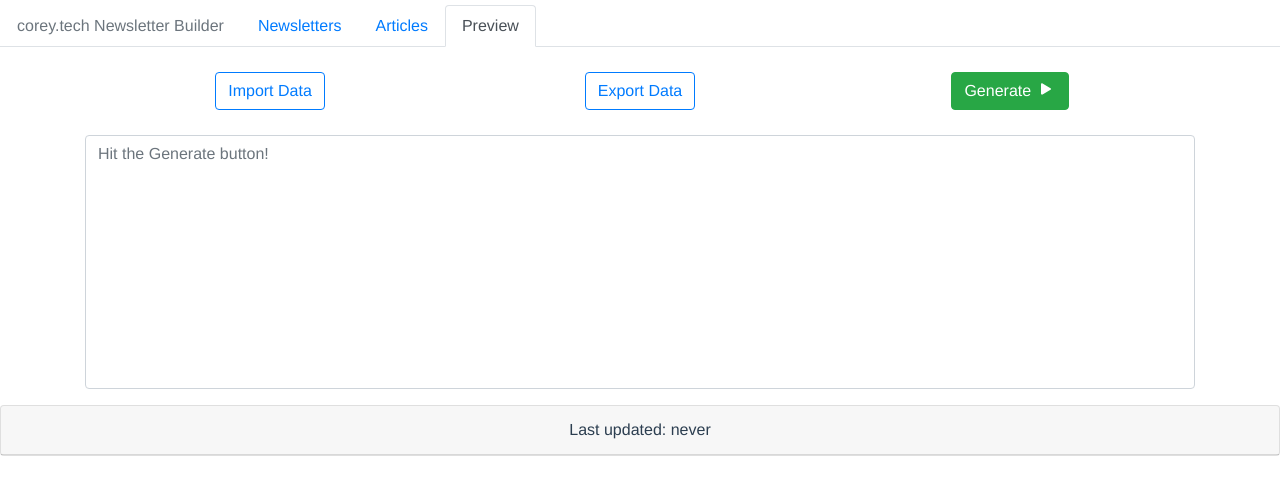
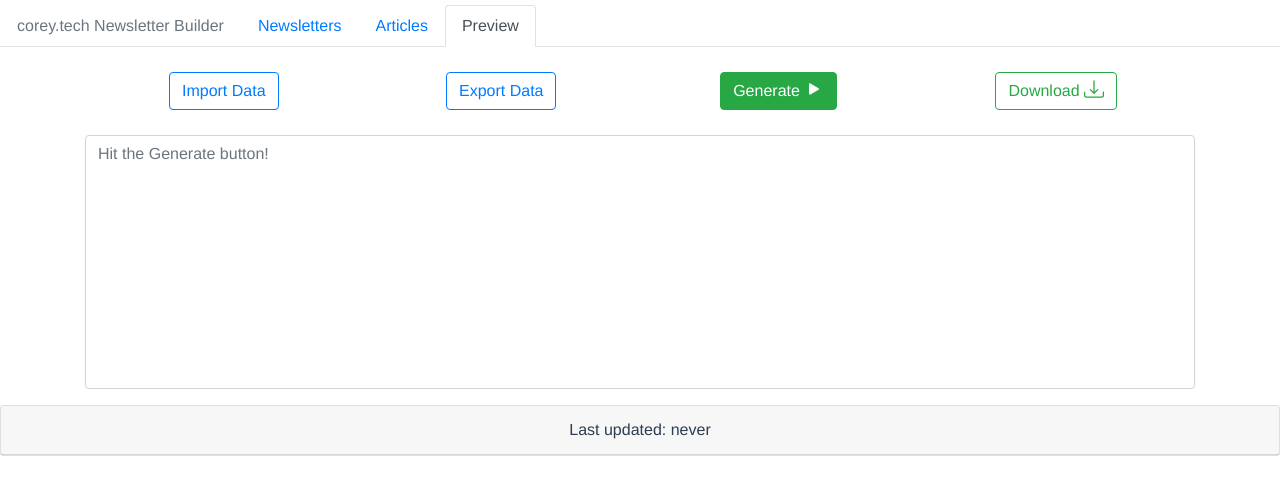
Before and after one commit to mechtron/newsletter-builder, a Vue app in the folder web/: page /#/preview in a window 1280 px wide. Shown: the top 494 px of the page. Built offline with nearby package versions, Linux system fonts and the light colour scheme.

Commit message:
Add Download button to download newsletter markdown

```diff
--- a/web/src/components/Preview.vue
+++ b/web/src/components/Preview.vue
@@ -13,6 +13,11 @@
               <b-col>
                   <b-button id="generate-button" variant="success" @click="generateNewsletter">
                   Generate <b-icon icon="play-fill"></b-icon>
+                  </b-button>
+              </b-col>
+              <b-col>
+                  <b-button id="download-button" variant="outline-success" @click="downloadNewsletter">
+                  Download <b-icon icon="download"></b-icon>
                   </b-button>
               </b-col>
           </b-row>
@@ -75,9 +80,9 @@
         this.setNewsletterMarkup(newsletter_markdown)
         this.updateLastUpdated()
       },
-      downloadJsonFile(json, name) {
+      downloadFile(json, name, type) {
         const a = document.createElement('a');
-        a.href = URL.createObjectURL(new Blob([json], { type: "text/json" }));
+        a.href = URL.createObjectURL(new Blob([json], { type: type }));
         a.download = name;
         a.click();
       },
@@ -86,7 +91,7 @@
         this.generateNewsletter(evt)
         var exported_data = JSON.stringify(this.newsletters)
         var exported_filename =  "newsletter-data-" + Date.now() + ".json"
-        this.downloadJsonFile(exported_data, exported_filename)
+        this.downloadFile(exported_data, exported_filename, "text/json")
       },
       importData() {
         var input_file = this.$refs.fileInput.files[0]
@@ -139,6 +144,12 @@ ${articles}
 *Article version: ${this.newsletters[this.selected_newsletter].version}*
 `;
         return newsletter_markdown
+      },
+      downloadNewsletter(evt) {
+        evt.preventDefault()
+        var newsletter_markdown = this.generateNewsletterMarkdown()
+        var exported_filename = `${this.newsletters[this.selected_newsletter].date}-DevOps-Industry-Updates-${this.selected_newsletter}.md`
+        this.downloadFile(newsletter_markdown, exported_filename, "text/markdown")
       }
     }
   }
```
